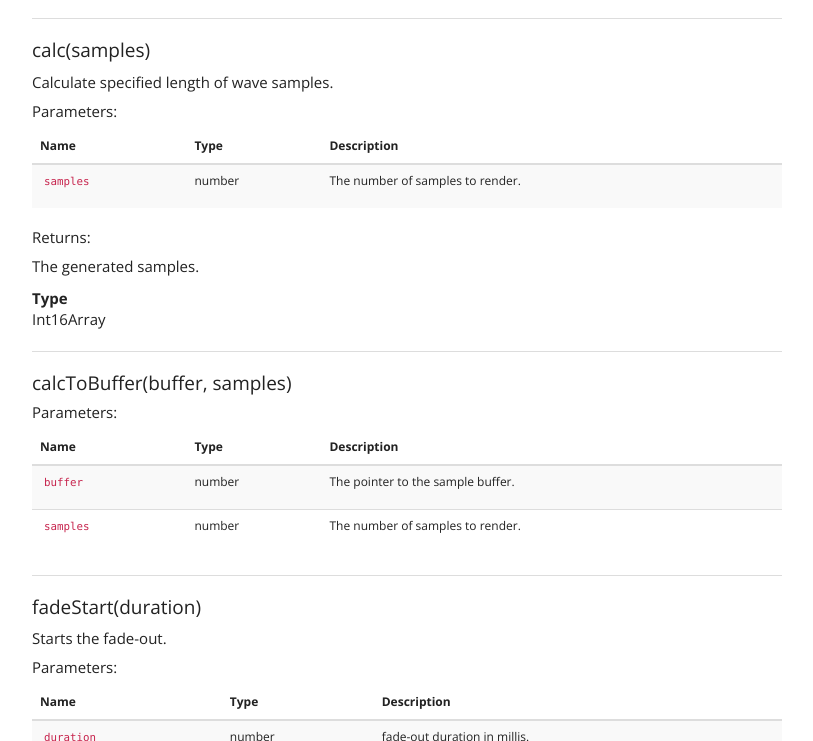
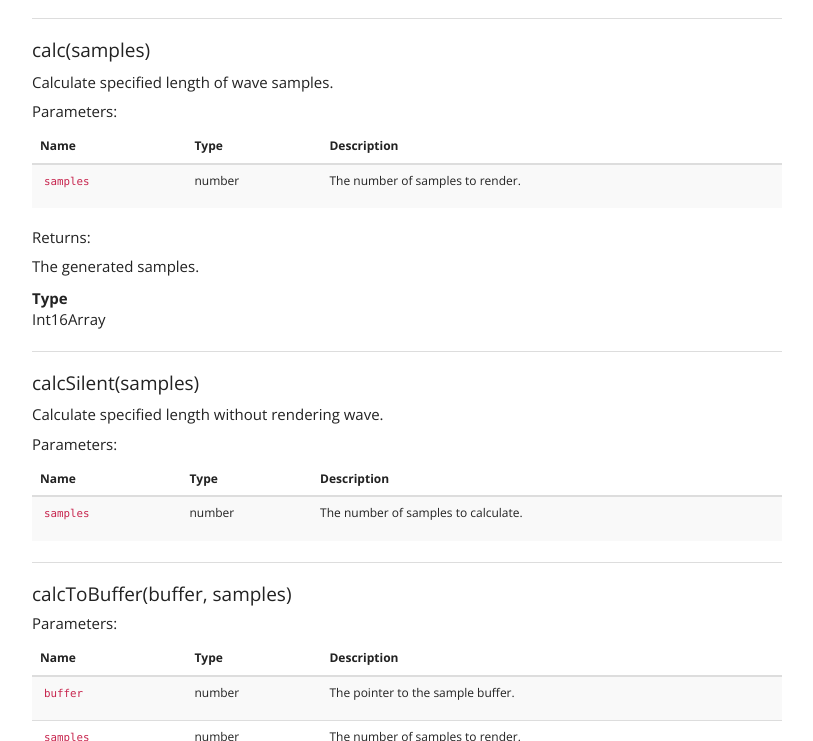
Before and after one commit to digital-sound-antiques/libkss-js, a website: page docs/KSSPlay.html in a window 1280 px wide. Shown: the part 1313-2054 px from the top of the page, without its empty margins (38-851 px from the left). Drawn offline with nearby package versions, Linux system fonts and the light colour scheme.

Commit message:
Update jsdoc.

```diff
--- a/docs/KSSPlay.html
+++ b/docs/KSSPlay.html
@@ -889,6 +889,134 @@
 
     </dd>
 </dl>
+
+
+
+
+
+</dd>
+
+
+
+<hr>
+<dt>
+    <h4 class="name" id="calcSilent"><span class="type-signature"></span>calcSilent(samples)</h4>
+
+
+</dt>
+<dd>
+
+
+    <div class="description">
+        <p>Calculate specified length without rendering wave.</p>
+    </div>
+
+
+
+
+
+
+
+
+        <h5>Parameters:</h5>
+
+
+<table class="params table table-striped">
+    <thead>
+    <tr>
+
+        <th>Name</th>
+
+
+        <th>Type</th>
+
+
+
+
+
+        <th class="last">Description</th>
+    </tr>
+    </thead>
+
+    <tbody>
+
+
+        <tr>
+
+                <td class="name"><code>samples</code></td>
+
+
+            <td class="type">
+
+
+<span class="param-type">number</span>
+
+
+
+
+            </td>
+
+
+
+
+
+            <td class="description last"><p>The number of samples to calculate.</p></td>
+        </tr>
+
+
+    </tbody>
+</table>
+
+
+
+
+<dl class="details">
+
+
+
+
+
+
+
+
+
+
+
+
+
+
+
+
+
+
+
+
+
+
+
+
+
+
+
+
+
+
+
+
+
+
+
+</dl>
+
+
+
+
+
+
+
+
+
+
 
 
 
```
Also changed, not shown: docs/quicksearch.html (+1 -1 lines).
